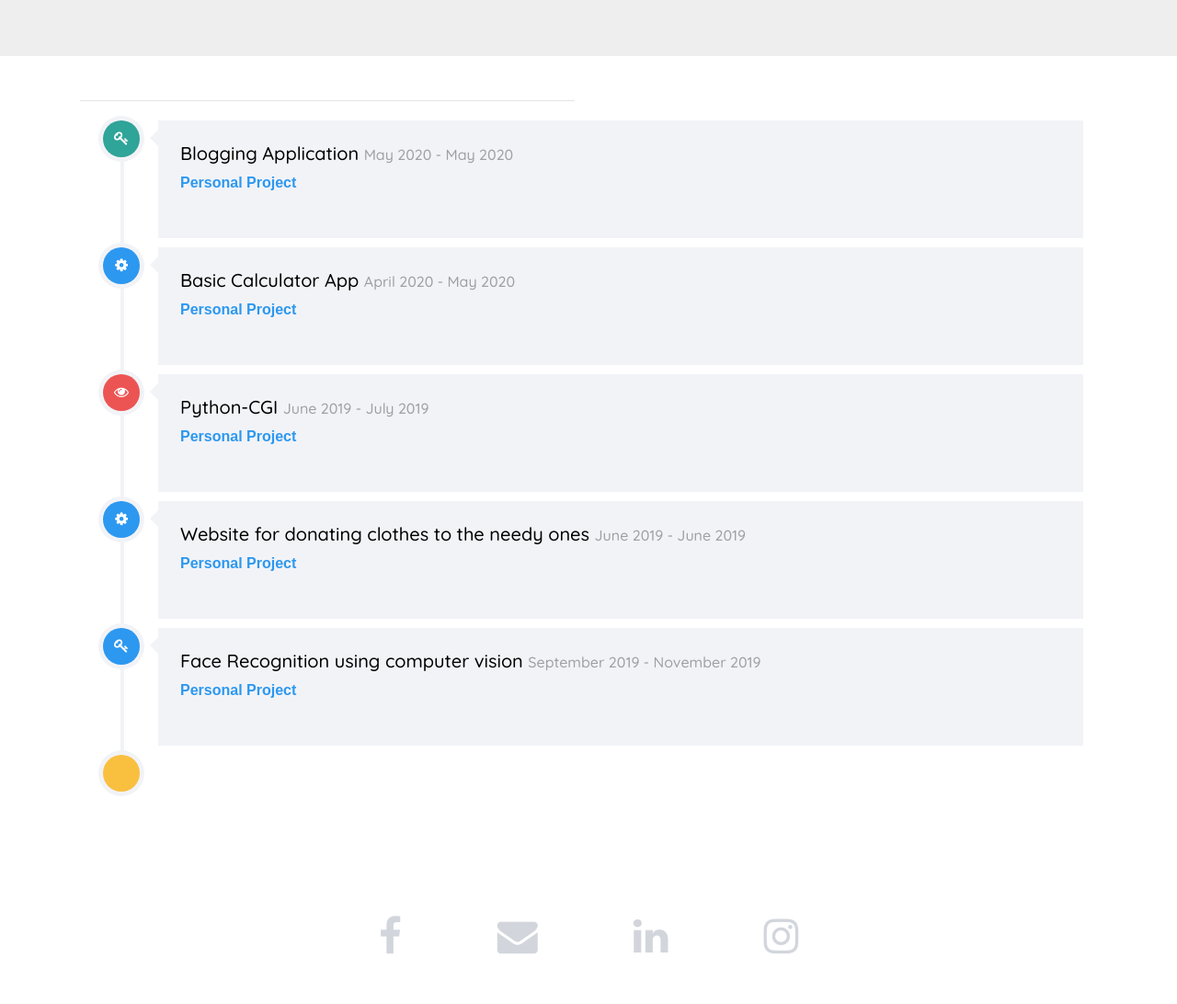
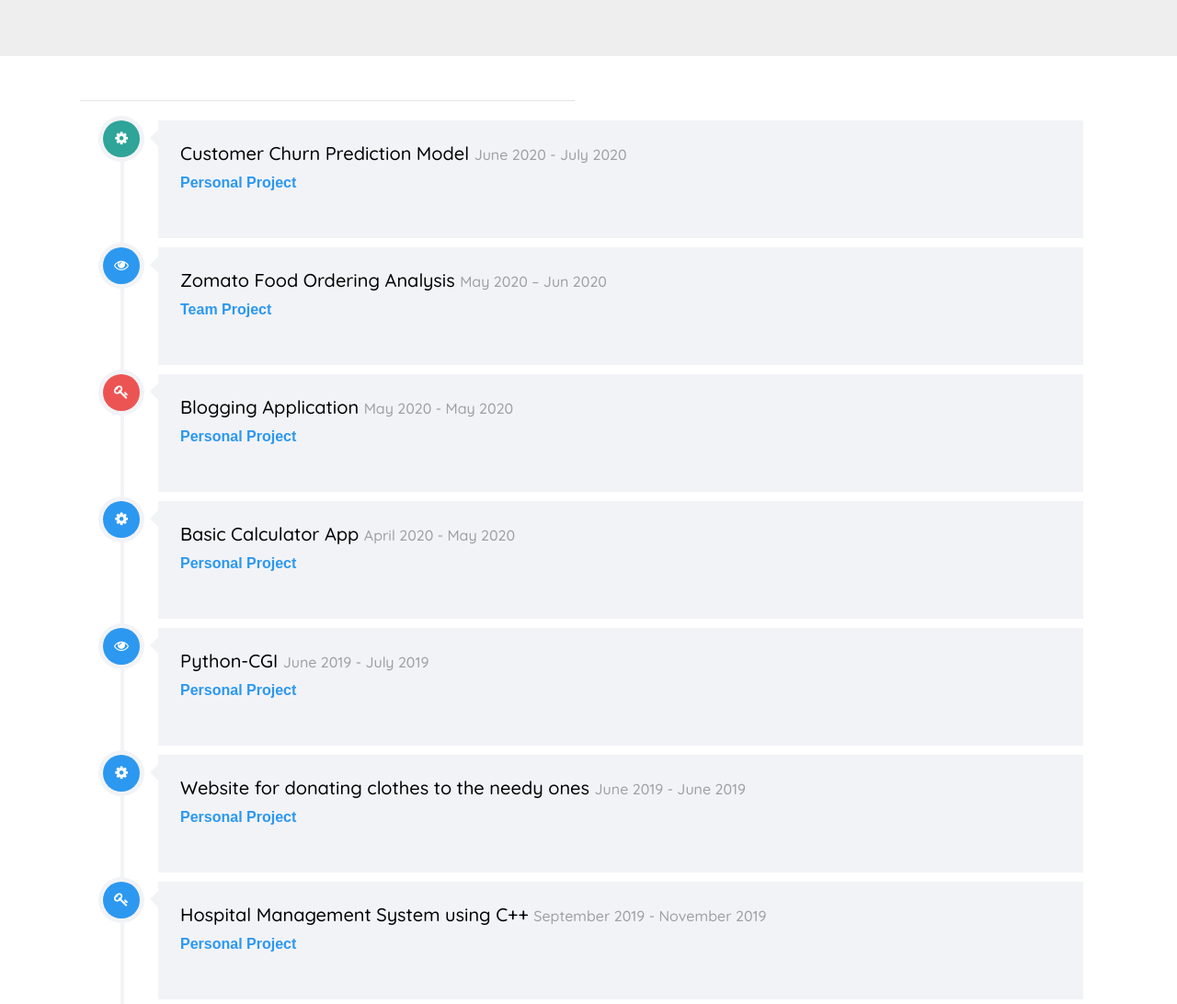
Before and after one commit to rishitamathur27/Rishita, a plain HTML site: page web_projects/index2.html in a window 1280 px wide. Shown: the part 623-1715 px from the top of the page at 92% size. Drawn offline with nearby package versions, Linux system fonts and the light colour scheme; a web font is replaced by a local one.

Commit message:
Update index2.html

```diff
--- a/web_projects/index2.html
+++ b/web_projects/index2.html
@@ -2,7 +2,7 @@
 <html>
 <head>
 	<meta charset="UTF-8">
-    <title>Web Development Projects</title>
+    <title>Other Projects</title>
     <meta http-equiv="X-UA-Compatible" content="IE=edge">
     <link rel="shortcut icon" href="https://img.icons8.com/color/48/000000/star.png" type="image/x-icon"/>
     <link rel='stylesheet' href='https://fonts.googleapis.com/css?family=Indie+Flower'>
@@ -47,11 +47,11 @@
                 <div class="col-md-12">
                     <div class="timeline-centered">
                     <script type="text/javascript">
-                        var timeSpan = ["May 2020 - May 2020","April 2020 - May 2020","June 2019 - July 2019", "June 2019 - June 2019","September 2019 - November 2019"];
-                        var AT = ["Blogging Application","Basic Calculator App","Python-CGI","Website for donating clothes to the needy ones","Face Recognition using computer vision"]
-                        var internType = ["Personal Project","Personal Project","Personal Project", "Personal Project","Personal Project"];
-                        var iclass = ["key","gear","eye","gear","key"];
-                        var urls = ["","https://drive.google.com/file/d/1PDL2l3vSyhI6g-4xlnkZUFFP3O7EZ7OS/view?usp=sharing","",
+                        var timeSpan = ["June 2020 - July 2020","May 2020 – Jun 2020","May 2020 - May 2020","April 2020 - May 2020","June 2019 - July 2019", "June 2019 - June 2019","September 2019 - November 2019"];
+                        var AT = ["Customer Churn Prediction Model","Zomato Food Ordering Analysis","Blogging Application","Basic Calculator App","Python-CGI","Website for donating clothes to the needy ones","Hospital Management System using C++"]
+                        var internType = ["Personal Project","Team Project","Personal Project","Personal Project","Personal Project", "Personal Project","Personal Project"];
+                        var iclass = ["gear","eye","key","gear","eye","gear","key"];
+                        var urls = ["","https://dataabraca.pythonanywhere.com/shop/","","https://drive.google.com/file/d/1PDL2l3vSyhI6g-4xlnkZUFFP3O7EZ7OS/view?usp=sharing","",
 								"",
 								"",
 								];
```
